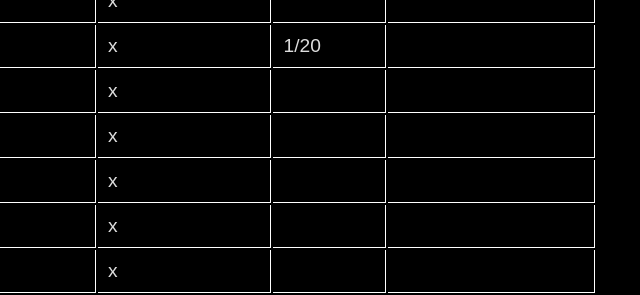
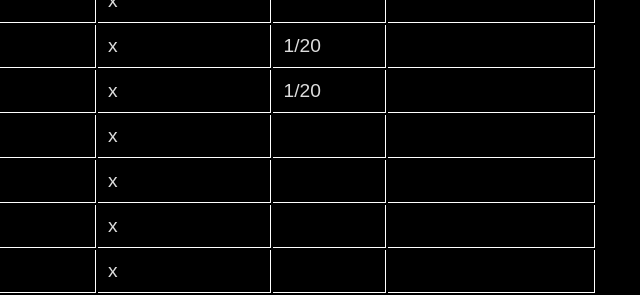
Before and after one commit to Sirrine-Jonathan/old-portfolio, a plain HTML site: page progress.html in a window 1280 px wide. Shown: the part 526-821 px from the top of the page, 578-1218 px from the left. Drawn offline with Linux system fonts and the light colour scheme.

Commit message:
progress update

```diff
--- a/progress.html
+++ b/progress.html
@@ -108,7 +108,7 @@
 			<td></td>
 			<td></td>
 			<td>x</td>
-			<td></td>
+			<td>1/20</td>
 			<td></td>
 		</tr>
 		<tr>
```
